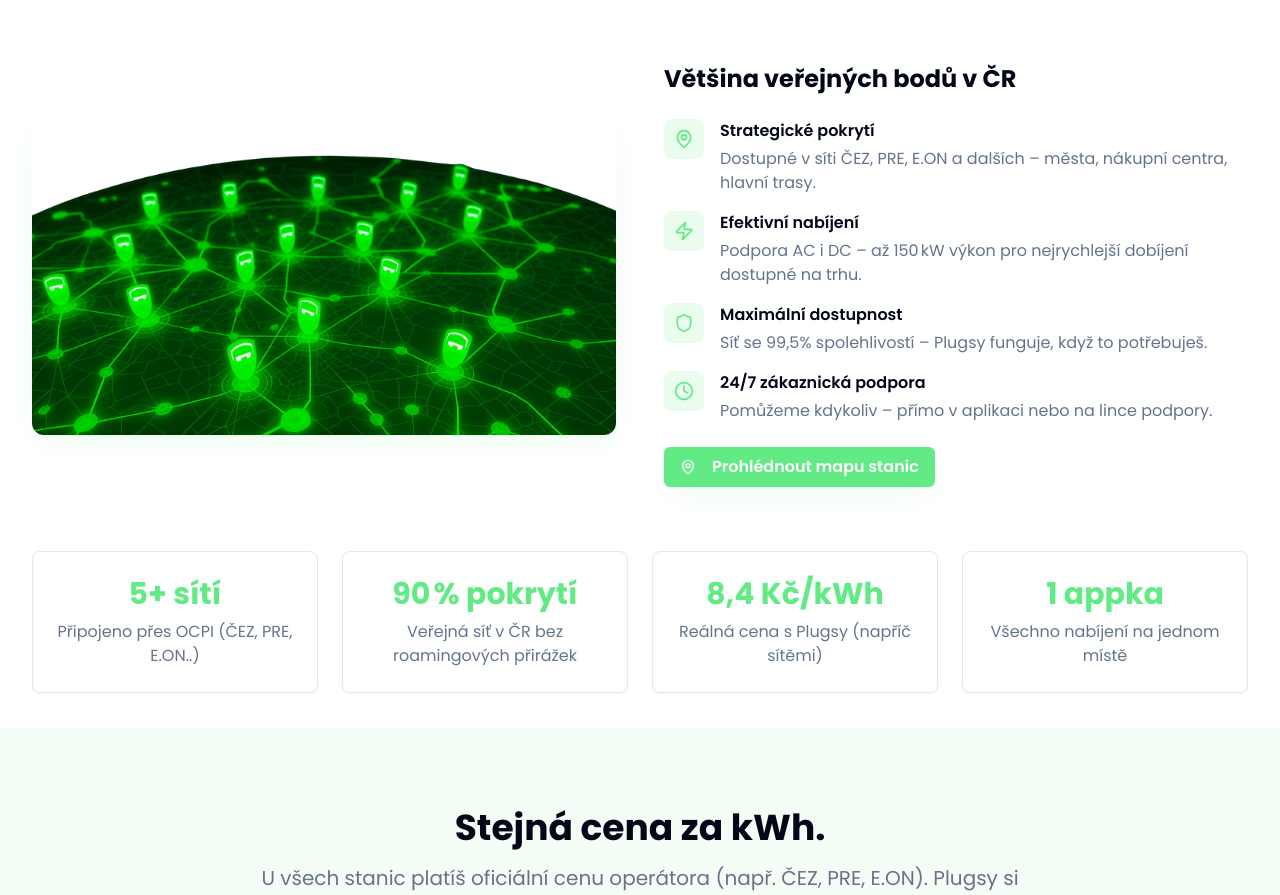
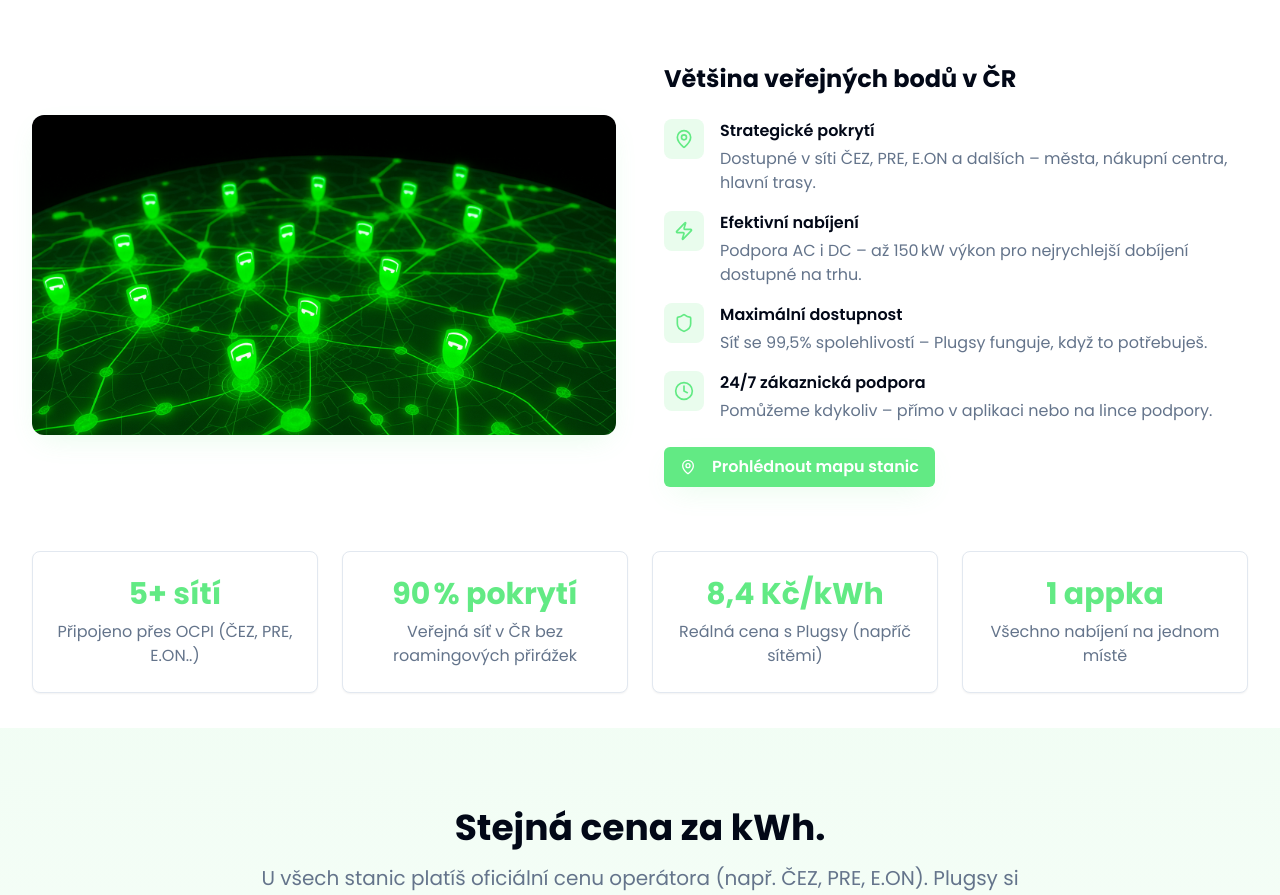
Before and after one commit to sbnt26/plugsy, a React (Vite) app: page / in a window 1280 px wide. Shown: the part 1231-2126 px from the top of the page. Built offline with nearby package versions, Linux system fonts and the light colour scheme.

Commit message:
Update network map image
Use the provided image for the network map.

```diff
--- a/src/components/NetworkSection.tsx
+++ b/src/components/NetworkSection.tsx
@@ -1,7 +1,7 @@
 import { Card, CardContent } from "@/components/ui/card";
 import { Button } from "@/components/ui/button";
 import { MapPin, Zap, Shield, Clock } from "lucide-react";
-const networkImage = "/lovable-uploads/17441ba9-9c94-4870-a83f-5afea2bdfb40.png";
+const networkImage = "/lovable-uploads/e1e75b40-73d0-46a8-9a59-14ec82bbffda.png";
 const NetworkSection = () => {
   return <section id="network" className="bg-background py-[35px]">
       <div className="max-w-7xl mx-auto px-4 sm:px-6 lg:px-8">
```
Also changed, not shown: public/lovable-uploads/e1e75b40-73d0-46a8-9a59-14ec82bbffda.png (added).
